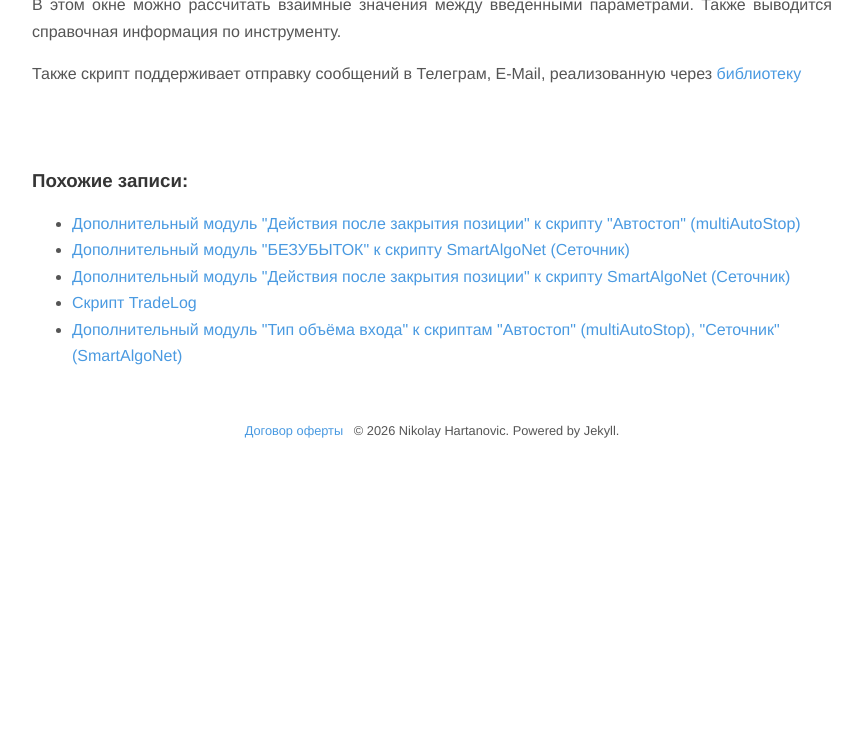
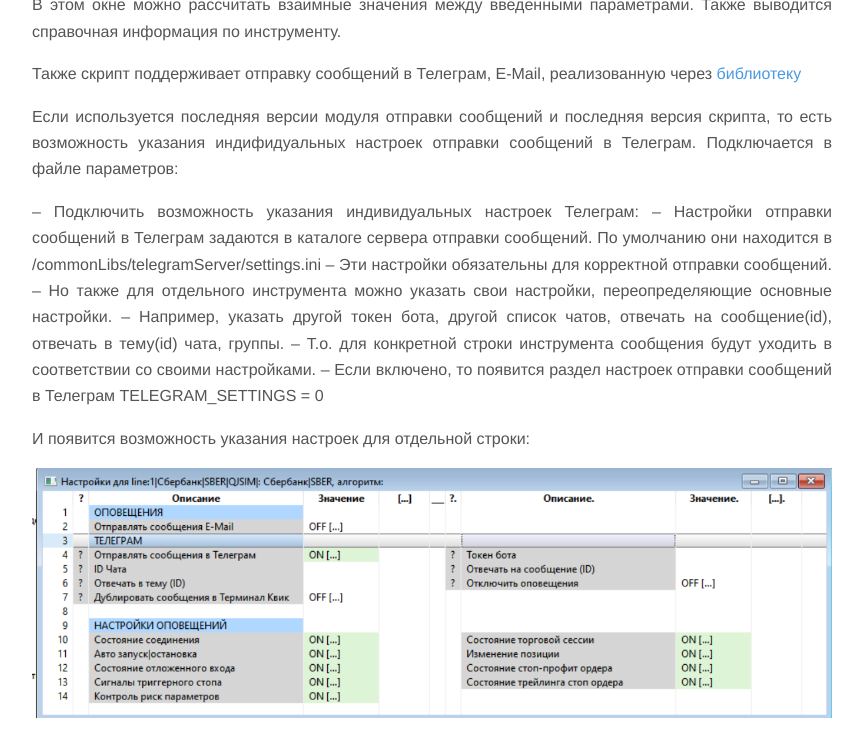
Before and after one commit to nick-nh/nick-nh.github.io, a Jekyll site: the page built from _posts/2021-03-14-multiAutoStop.md, in a window 1280 px wide and 900 px high, scrolled down 21818 px, cut to the strip 152-900 px from the top of the window. Shown: the whole strip, without its empty margins (208-1071 px from the left). Built offline with Jekyll 4.4.1, drawn with Linux system fonts in a browser that asks for light colours; nearby versions of some CDN libraries; before the commit the page ends 22446 px from its top, so only the background shows below that.

Commit message:
telegram settings

```diff
--- a/_posts/2021-03-14-multiAutoStop.md
+++ b/_posts/2021-03-14-multiAutoStop.md
@@ -539,3 +539,19 @@ tags: [скрипт,lua,qlua,квик,quik,автостоп,multiAutoStop]
 В этом окне можно рассчитать взаимные значения между введенными параметрами. Также выводится справочная информация по инструменту.
 
 Также скрипт поддерживает отправку сообщений в Телеграм, E-Mail, реализованную через [библиотеку](/2021-03-14/teleMessage)
+
+Если используется последняя версии модуля отправки сообщений и последняя версия скрипта, то есть возможность указания индифидуальных настроек отправки сообщений в Телеграм.
+Подключается в файле параметров:
+
+-- Подключить возможность указания индивидуальных настроек Телеграм:
+-- Настройки отправки сообщений в Телеграм задаются в каталоге сервера отправки сообщений. По умолчанию они находится в /commonLibs/telegramServer/settings.ini
+-- Эти настройки обязательны для корректной отправки сообщений.
+-- Но также для отдельного инструмента можно указать свои настройки, переопределяющие основные настройки.
+-- Например, указать другой токен бота, другой список чатов, отвечать на сообщение(id), отвечать в тему(id) чата, группы.
+-- Т.о. для конкретной строки инструмента сообщения будут уходить в соответствии со своими настройками.
+-- Если включено, то появится раздел настроек отправки сообщений в Телеграм
+TELEGRAM_SETTINGS            = 0
+
+И появится возможность указания настроек для отдельной строки:
+
+  ![](/assets/images/net/Настроить_оповещения1.PNG)
```
Also changed, not shown: _posts/2023-06-11-SmartAlgoNet.md (+16 -0 lines), assets/images/net/Настроить_оповещения1.PNG (added).
